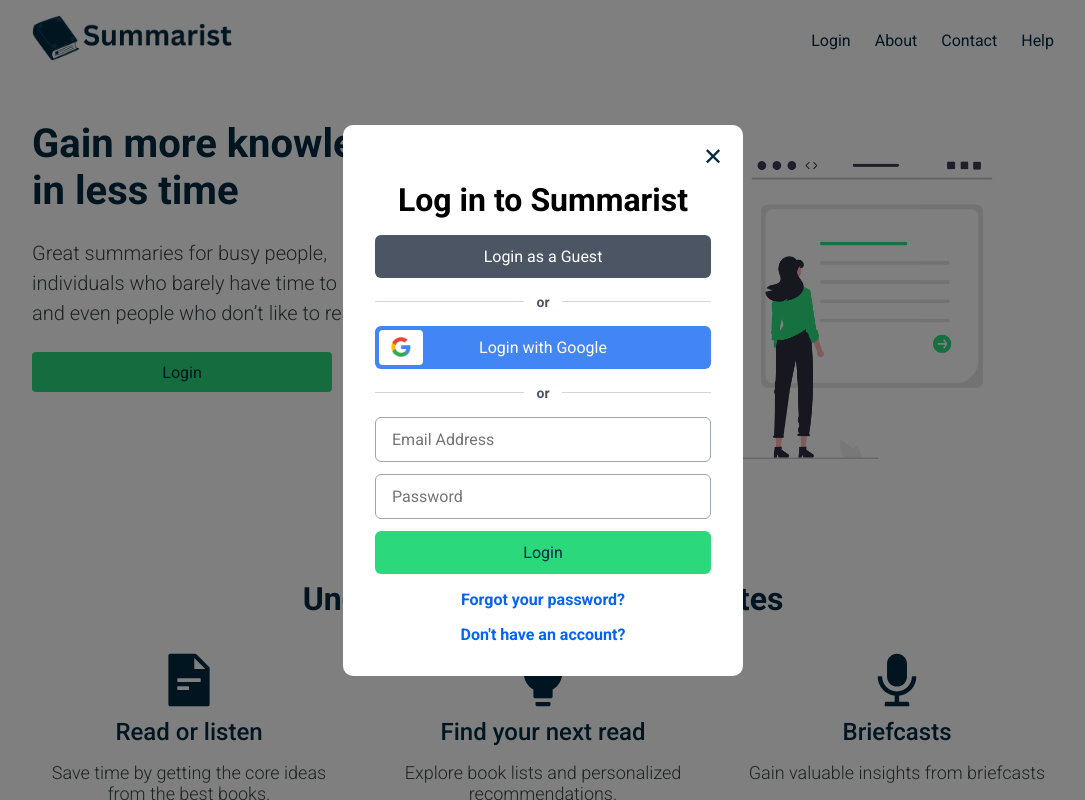
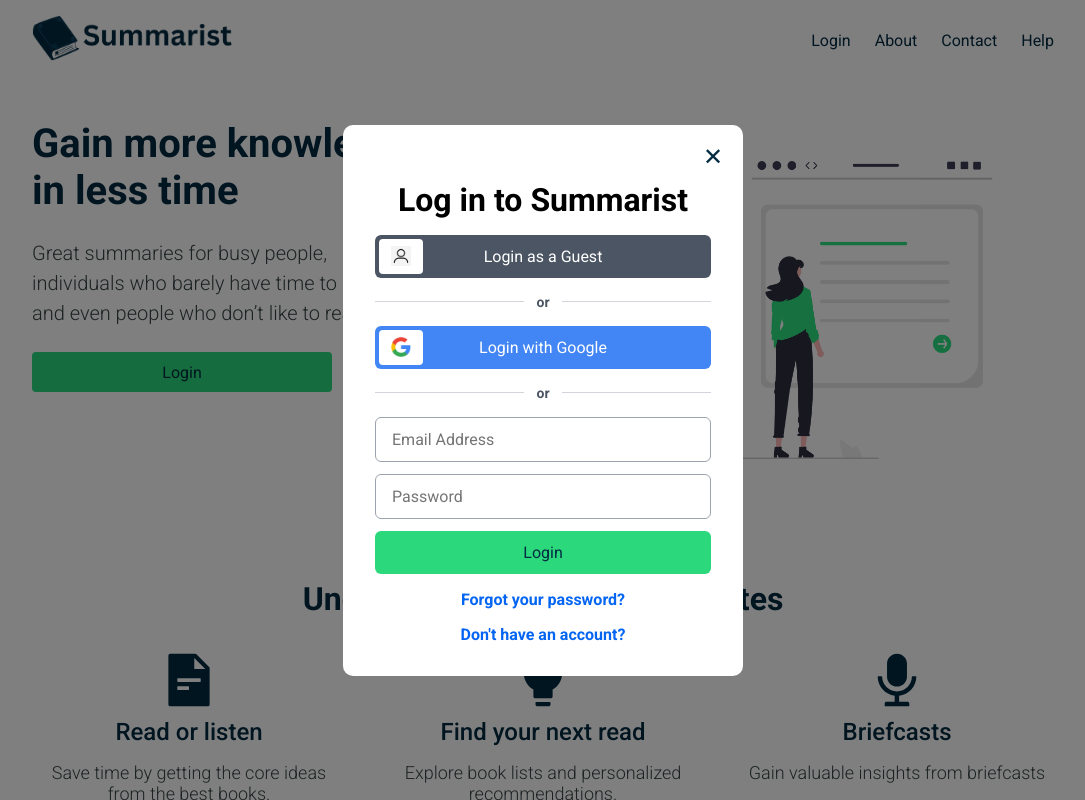
Before and after one commit to MdIslamNeon/advanced-internship, a Next.js app: page / in a window 1280 px wide. Both pictures are taken after a click on the item "Login". Shown: the top 800 px of the page, without its empty margins (97-1182 px from the left). Built offline with nearby package versions, Linux system fonts and the light colour scheme.

Commit message:
Added guest icon

```diff
--- a/src/app/components/AuthModal.module.css
+++ b/src/app/components/AuthModal.module.css
@@ -46,6 +46,7 @@
 }
 
 .guestBtn {
+  position: relative;
   background-color: #4b5563;
   color: white;
   border: none;
@@ -60,6 +61,19 @@
 }
 
 .googleIcon {
+  position: absolute;
+  left: 4px;
+  top: 4px;
+  bottom: 4px;
+  width: 44px;
+  background-color: white;
+  border-radius: 4px;
+  display: flex;
+  align-items: center;
+  justify-content: center;
+}
+
+.guestIcon {
   position: absolute;
   left: 4px;
   top: 4px;
--- a/src/app/components/AuthModal.tsx
+++ b/src/app/components/AuthModal.tsx
@@ -2,6 +2,7 @@
 
 import styles from "./AuthModal.module.css";
 import googleLogo from "../../../public/google.png";
+import guestLogo from "../../../public/guest_icon.png"
 import Image from "next/image";
 import { useAppSelector, useAppDispatch } from "@/redux/hooks";
 import { closeModal } from "@/redux/modalSlice";
@@ -25,7 +26,11 @@
           ✕
         </button>
         <h1 className={styles.title}>Log in to Summarist</h1>
+
         <button className={`${styles.ctaBtn} ${styles.guestBtn}`}>
+          <span className={styles.guestIcon}>
+            <Image src={guestLogo} alt="" width={20} height={20} />
+          </span>
           Login as a Guest
         </button>
 
```
Also changed, not shown: public/guest_icon.png (added).
